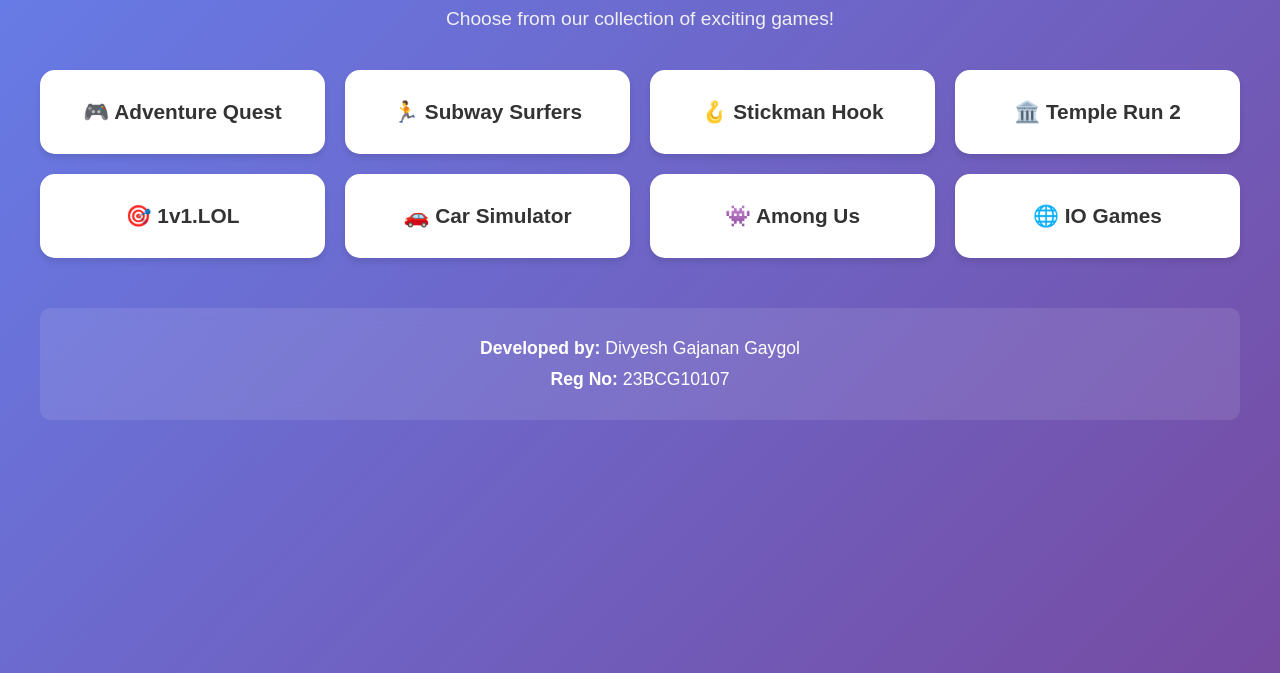
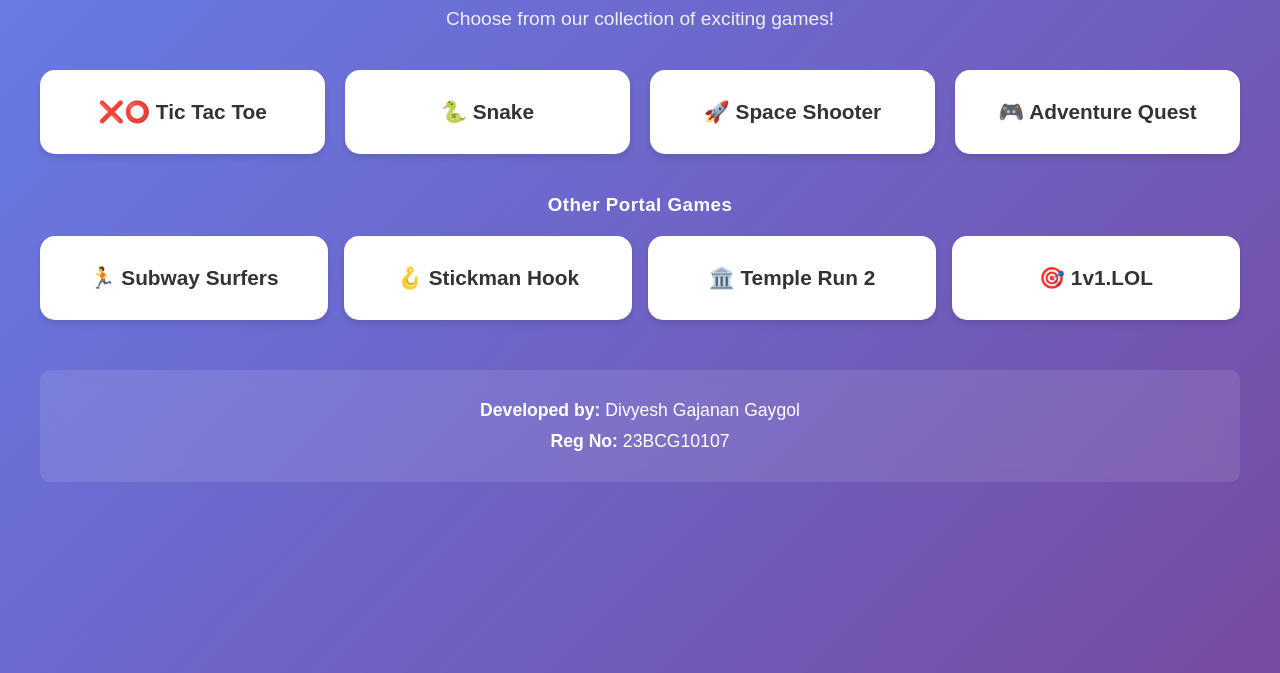
Before and after one commit to The-WarLog/GAMING-PORTAL, a plain HTML site: page index.html in a window 1280 px wide. Shown: the part 127-800 px from the top of the page. Drawn offline with Linux system fonts and the light colour scheme.

Commit message:
Update stylesheet path and add game links

```diff
--- a/index.html
+++ b/index.html
@@ -2,7 +2,7 @@
 <html>
 <head>
     <title>Gaming Portal</title>
-    <link rel="stylesheet" href="styles.css">
+    <link rel="stylesheet" href="css/styles.css">
 </head>
 <body>
     <div class="container">
@@ -10,14 +10,20 @@
         <p class="subtitle">Choose from our collection of exciting games!</p>
 
         <div class="games-grid">
+            <a href="games/tic-tac-toe/index.html" class="game-card">❌⭕ Tic Tac Toe</a>
+            <a href="games/snake/index.html" class="game-card">🐍 Snake</a>
+            <a href="games/shooter/index.html" class="game-card">🚀 Space Shooter</a>
             <a href="games/game/index.html" class="game-card">🎮 Adventure Quest</a>
-            <a href="https://poki.com/en/g/subway-surfers" class="game-card" target="_blank">🏃 Subway Surfers</a>
-            <a href="https://poki.com/en/g/stickman-hook" class="game-card" target="_blank">🪝 Stickman Hook</a>
-            <a href="https://poki.com/en/g/temple-run-2" class="game-card" target="_blank">🏛️ Temple Run 2</a>
-            <a href="https://poki.com/en/g/1v1-lol" class="game-card" target="_blank">🎯 1v1.LOL</a>
-            <a href="https://poki.com/en/g/car-simulator" class="game-card" target="_blank">🚗 Car Simulator</a>
-            <a href="https://poki.com/en/g/among-us" class="game-card" target="_blank">👾 Among Us</a>
-            <a href="https://poki.com/en/g/io-games" class="game-card" target="_blank">🌐 IO Games</a>
+        </div>
+
+        <div class="other-portal">
+            <h3>Other Portal Games</h3>
+            <div class="other-grid">
+                <a href="https://poki.com/en/g/subway-surfers" class="game-card" target="_blank">🏃 Subway Surfers</a>
+                <a href="https://poki.com/en/g/stickman-hook" class="game-card" target="_blank">🪝 Stickman Hook</a>
+                <a href="https://poki.com/en/g/temple-run-2" class="game-card" target="_blank">🏛️ Temple Run 2</a>
+                <a href="https://poki.com/en/g/1v1-lol" class="game-card" target="_blank">🎯 1v1.LOL</a>
+            </div>
         </div>
 
         <footer>
```
